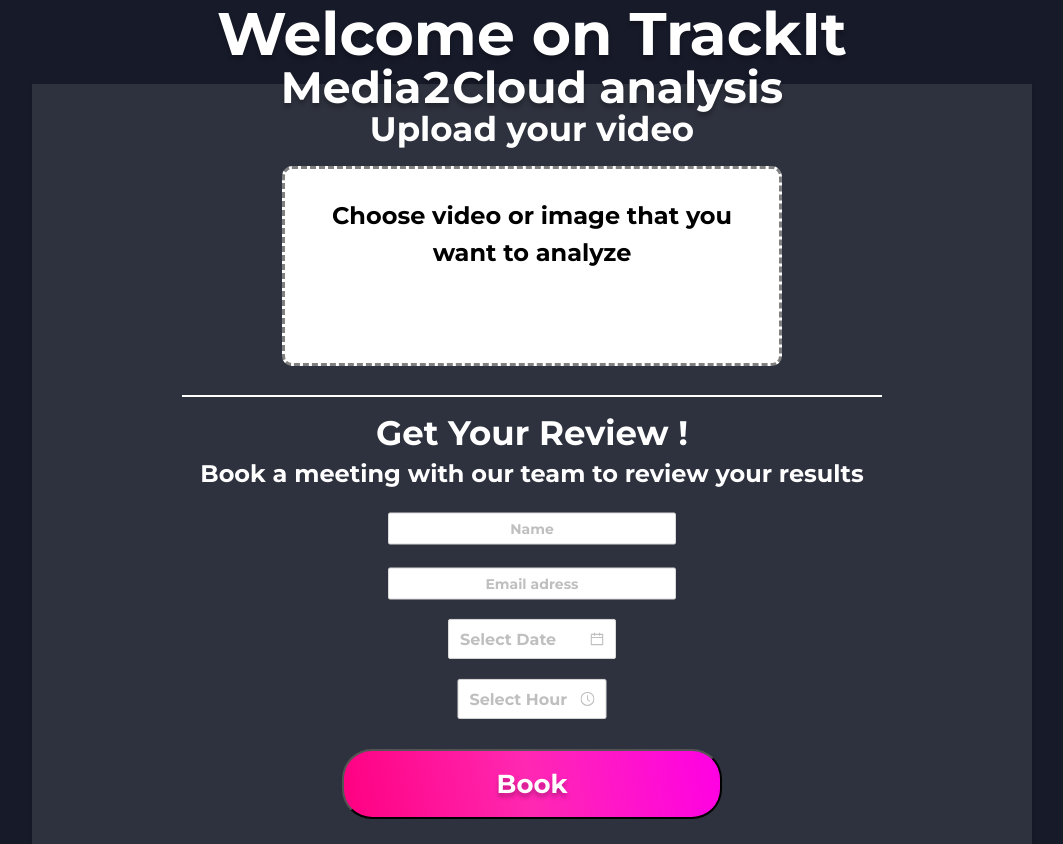
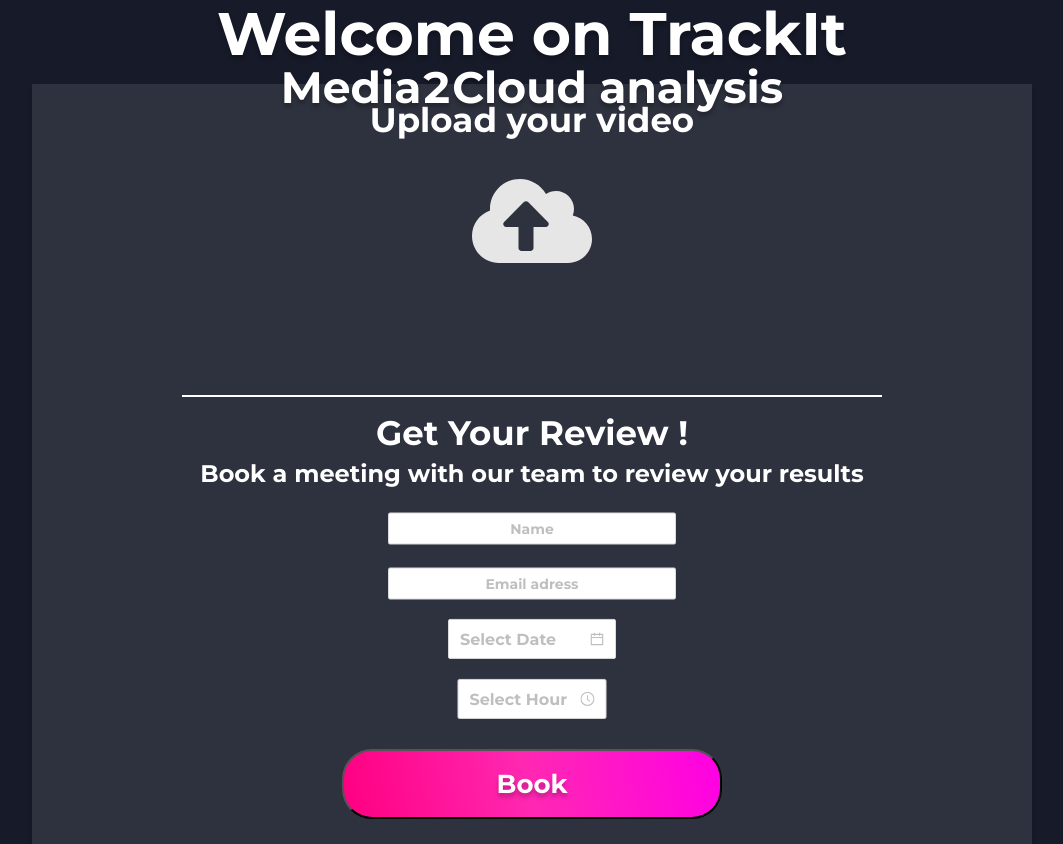
Before and after one commit to trackit/media2cloud-client, a React (Create React App) app: page / in a window 1280 px wide. Shown: the whole page, without its empty margins (108-1171 px from the left). Built offline with nearby package versions, Linux system fonts and the light colour scheme.

Commit message:
feat: Change the upload btn

```diff
--- a/src/components/ReviewSection.tsx
+++ b/src/components/ReviewSection.tsx
@@ -59,8 +59,9 @@ const ReviewSection: FC = () => {
         <>
             <h1 className="menuTitle1">Upload your video</h1>
             <label className="upload-zone">
-            <input className="upload-place" type="file" onChange={(e: any) => {setFile(e.target.files[0])}}/>
-            <span className="text">Choose video or image that you want to analyze{displayFileChoosen(file)}</span>
+                <img src="uploadBtn.svg" alt="Upload logo"/>
+                <input className="upload-place" type="file" onChange={(e: any) => {setFile(e.target.files[0])}}/>
+                <span className="text">{displayFileChoosen(file)}</span>
             </label>
             <div className="line"></div>
             <h1 className="titleReview1">Get Your Review !</h1>
--- a/src/styles/App.css
+++ b/src/styles/App.css
@@ -60,10 +60,10 @@ MENU
 
 .menuTitle1 {
   width: 765px;
-  height: 113px;
+  height: 100px;
 
   position: absolute;
-  top: 8%;
+  top: 6%;
   left: 50%;
   transform: translate(-50%, -50%);
 
@@ -85,43 +85,32 @@ UPLOAD
 }
 
 .upload-zone {
-  height: 200px;
-  border-radius: 10px;
-  padding: 0 25px;
-  padding-bottom: 40px;
+  font-size: 26px;
 
-  border: 1.5px dashed grey;
-  border-width: 3px;
-
-  cursor: pointer;
-  transition: all ease-out 200ms;
-
-  color: black;
-  background-color: white;
-
-  font-size: 24px;
   display: flex;
   align-items: center;
   text-align: center;
 
   position: absolute;
-  top: 24%;
+  top: 18%;
   left: 50%;
   transform: translate(-50%, -50%);
 }
 
-.upload-zone:hover {
-  background: rgb(202, 202, 202);
-  box-shadow: 0 0 10px 0 white;
+.upload-zone img {
+  filter: invert(90%);
+
+  width: 120px;
+  height: 120px;
 }
 
 .currentFile {
-  color: rgb(67, 204, 32);
+  color: rgb(255, 255, 255);
 
-  font-size: 0.8em;
+  width: 1000px;
 
   position: absolute;
-  top: 82%;
+  top: 130%;
   left: 50%;
   transform: translate(-50%, -50%);
 }
```
Also changed, not shown: public/uploadBtn.svg (added).
